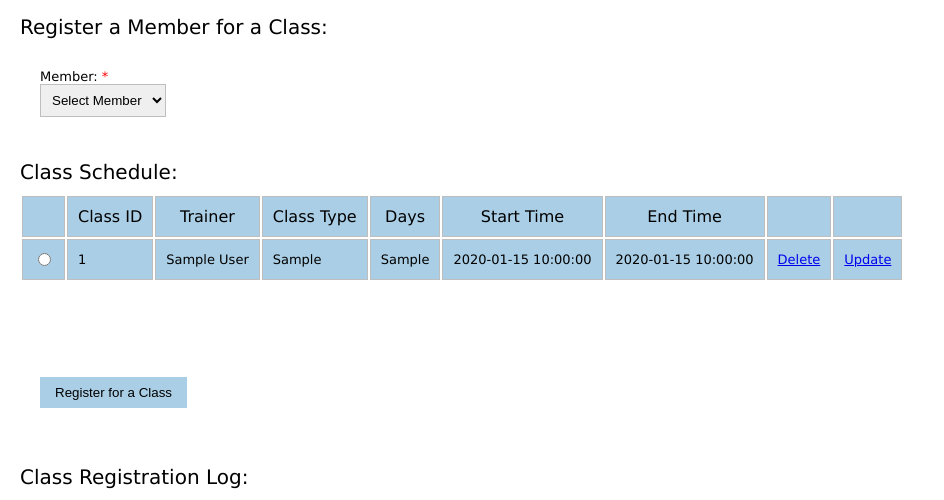
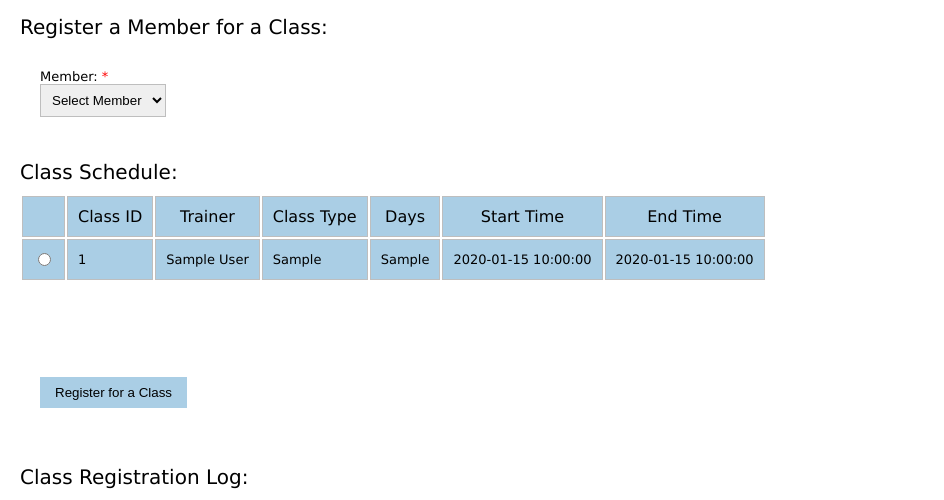
Before and after one commit to mlnwu/osu-cs340-w23-biwu-fitness, a Flask app: template templates/register_for_class.html in a window 1280 px wide. Shown: the part 180-680 px from the top of the page, without its empty margins (0-944 px from the left). Run offline with Flask 2, Linux system fonts and the light colour scheme; the template is opened without the code that fills it: most values are stand-ins (such as "Sample title", 1, 10 or a date in 2020); data that the repository does not hold is empty; some libraries are stand-ins or nearby versions.

Commit message:
Removed update/delete buttons in class schedule on registration page

```diff
--- a/templates/register_for_class.html
+++ b/templates/register_for_class.html
@@ -37,8 +37,6 @@
                 <th>Days</th>
                 <th>Start Time</th>
                 <th>End Time</th>
-                <th> </th>
-                <th> </th>
             </thead>
             <tbody>
                 {% for biwu_class in classes_data %}
@@ -50,8 +48,6 @@
                     <td>{{biwu_class['day_scheduled']}}</td>
                     <td>{{biwu_class['start_time']}}</td>
                     <td>{{biwu_class['end_time']}}</td>
-                    <td><a href="delete_class/{{biwu_class.class_id}}" class="button">Delete</a></td>
-                    <td><a href="edit_class/{{biwu_class.class_id}}" class="button">Update</a></td>
                 </tr>
                 {% endfor %}
             </tbody>
```
